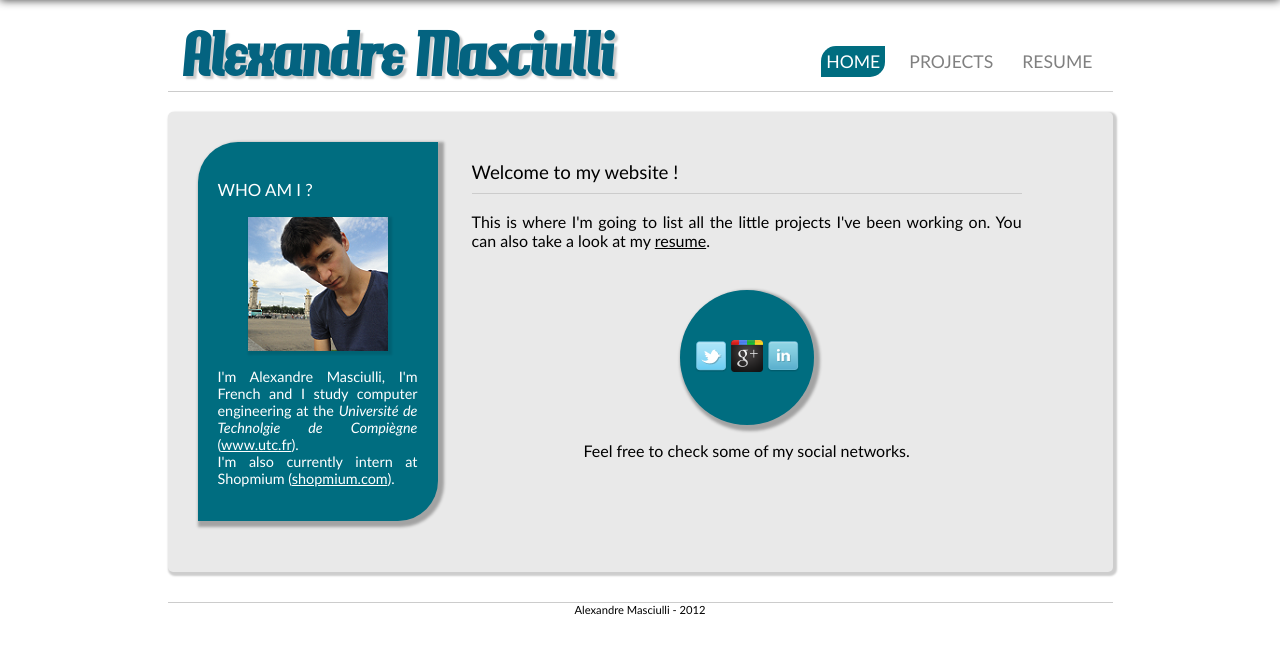
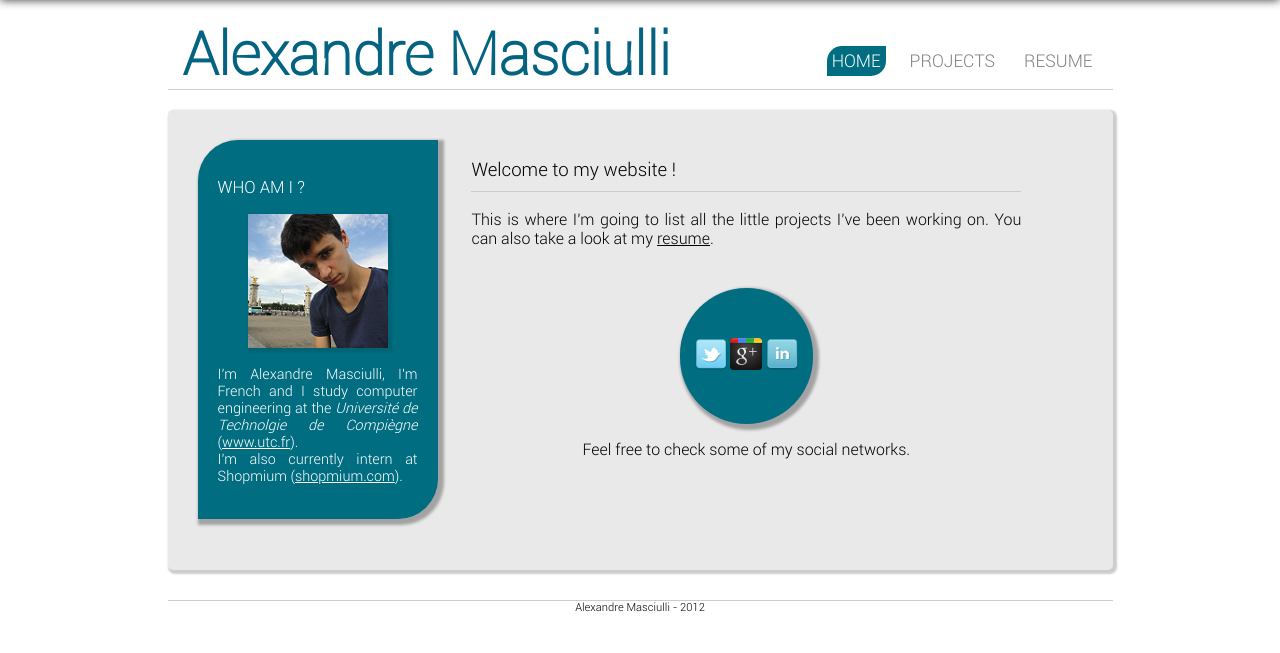
Before and after one commit to amasciul/amasciul.github.io, a PHP site: page /index.php?p=Roboto-Thin in a window 1280 px wide. Shown: the top 653 px of the page. Run offline with PHP 8.4, Linux system fonts and the light colour scheme.

Commit message:
change police to Roboto, add new picture (not yet set)

```diff
--- a/design.css
+++ b/design.css
@@ -23,6 +23,49 @@
 
 }
 
+@font-face {
+    font-family: 'Roboto-Light';
+    src: url('fonts/Roboto-Light.ttf') format('truetype');
+    font-weight: normal;
+    font-style: normal;
+}
+@font-face {
+    font-family: 'Roboto-Medium';
+    src: url('fonts/Roboto-Medium.ttf') format('truetype');
+    font-weight: normal;
+    font-style: normal;
+}
+@font-face {
+    font-family: 'Roboto-CondensedItalic';
+    src: url('fonts/Roboto-CondensedItalic.ttf') format('truetype');
+    font-weight: normal;
+    font-style: normal;
+}
+@font-face {
+    font-family: 'Roboto-Italic';
+    src: url('fonts/Roboto-Italic.ttf') format('truetype');
+    font-weight: normal;
+    font-style: normal;
+}
+@font-face {
+    font-family: 'Roboto-ThinItalic';
+    src: url('fonts/Roboto-ThinItalic.ttf') format('truetype');
+    font-weight: normal;
+    font-style: normal;
+}
+@font-face {
+    font-family: 'Roboto-Thin';
+    src: url('fonts/Roboto-Thin.ttf') format('truetype');
+    font-weight: normal;
+    font-style: normal;
+}
+@font-face {
+    font-family: 'Roboto-Regular';
+    src: url('fonts/Roboto-Regular.ttf') format('truetype');
+    font-weight: normal;
+    font-style: normal;
+}
+
 header a{
 	text-decoration:none;
 	color:#046380;
@@ -32,7 +75,7 @@ header a{
 
 body
 {
-	font-family: 'Trebuchet MS', Arial, sans-serif;
+	font-family: 'Roboto-Light','Trebuchet MS', Arial, sans-serif;
 
 }
 
@@ -67,11 +110,11 @@ header{
 header h1
 {
 	font-size:3.7em;
-	font-family:HamburgerHeavenRegular,Arial, sans-serif;
+	font-family:Roboto-Thin,Arial, sans-serif;
     margin-bottom: 0px;
 	margin-top: 0px;
-	text-shadow: 3px 3px 2px #cccccc;
-	filter: dropshadow(color=#cccccc, offx=3, offy=3);
+/*	text-shadow: 3px 3px 2px #cccccc;
+	filter: dropshadow(color=#cccccc, offx=3, offy=3);*/
 
 }
 #maintitle
```
Also changed, not shown: fonts/Roboto-Black.ttf (added), fonts/Roboto-BlackItalic.ttf (added), fonts/Roboto-Bold.ttf (added), fonts/Roboto-BoldCondensed.ttf (added), fonts/Roboto-BoldCondensedItalic.ttf (added), fonts/Roboto-BoldItalic.ttf (added), fonts/Roboto-Condensed.ttf (added), fonts/Roboto-CondensedItalic.ttf (added), fonts/Roboto-Italic.ttf (added), fonts/Roboto-Light.ttf (added), fonts/Roboto-LightItalic.ttf (added), fonts/Roboto-Medium.ttf (added), fonts/Roboto-MediumItalic.ttf (added), fonts/Roboto-Regular.ttf (added), 3 more files.
